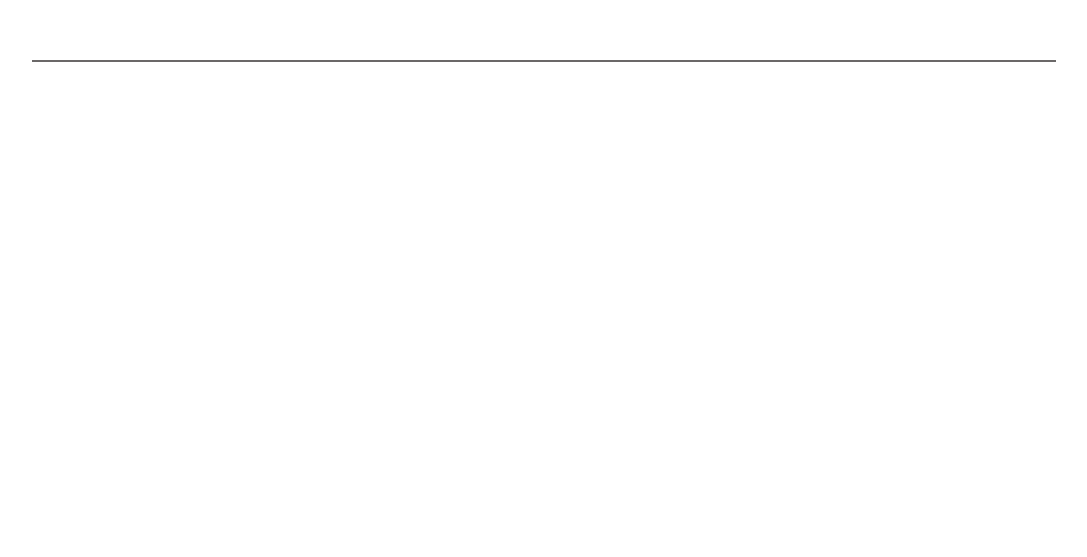
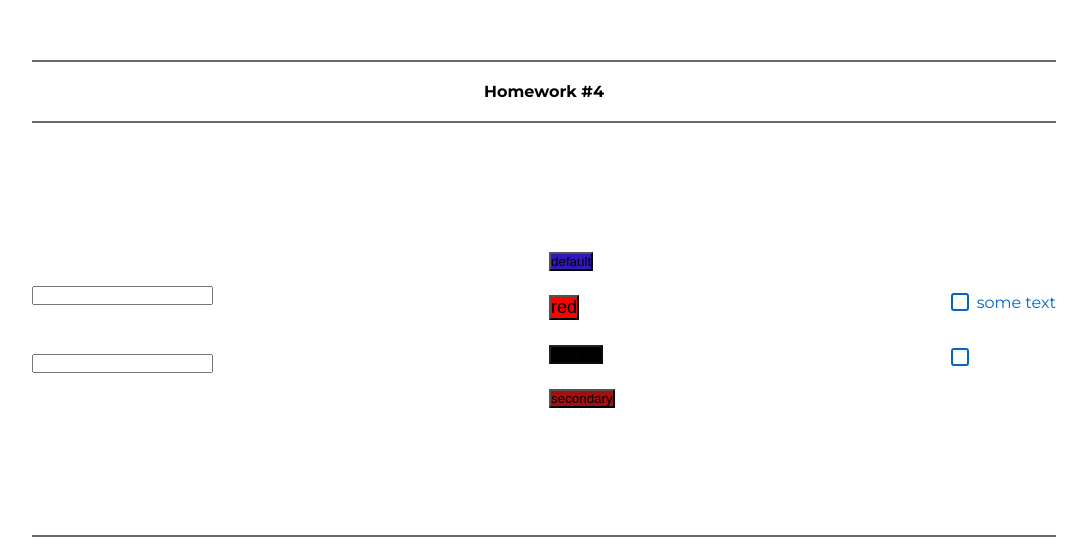
Before and after one commit to KvashninAlexander2023/homeworkSprint02, a React (Create React App) app: page /#/pre-junior in a window 1280 px wide. Before the commit this address led to /. Shown: the part 1142-1699 px from the top of the page, without its empty margins (96-1183 px from the left). Before the commit the page ends 1224 px from the top, so only its background shows below. Built offline with nearby package versions, Linux system fonts and the light colour scheme.

Commit message:
finish HW 04 (no style)

```diff
--- a/src/s1-main/App.tsx
+++ b/src/s1-main/App.tsx
@@ -3,6 +3,7 @@
 import HW1 from '../s2-homeworks/hw01/HW1'
 import HW2 from '../s2-homeworks/hw02/HW2'
 import HW3 from '../s2-homeworks/hw03/HW3'
+import HW4 from '../s2-homeworks/hw04/HW4'
 
 function App() {
     return (
@@ -11,7 +12,7 @@
             {/*раскомментировать по ходу выполнения*/}
             <HW2/>
             <HW3/>
-            {/*<HW4/>*/}
+            <HW4/>
 
             {/*при выполнении дз 5 и более - закомментировать здесь дз 1-4, так как они есть внутри дз 5*/}
             {/*<HW5/>*/}
--- a/src/s2-homeworks/hw04/Stand.module.css
+++ b/src/s2-homeworks/hw04/Stand.module.css
@@ -1,5 +1,6 @@
 .stand {
     display: flex;
+    height: 372px;
     justify-content: space-between;
     align-items: center;
 }
--- a/src/s2-homeworks/hw04/common/c2-SuperButton/SuperButton.module.css
+++ b/src/s2-homeworks/hw04/common/c2-SuperButton/SuperButton.module.css
@@ -1,16 +1,22 @@
 .button {
+  background-color: #10e074;
 }
 
 .disabled {
+  background-color: #000000;
 }
 
 .secondary {
+  background-color: rgb(167, 14, 14);
 }
 
 .default {
+  background-color: #3417b8;
 }
 
 .red {
+  background-color: red;
+  font-size: large;
 }
 
 .default:hover {
--- a/src/s2-homeworks/hw04/common/c2-SuperButton/SuperButton.tsx
+++ b/src/s2-homeworks/hw04/common/c2-SuperButton/SuperButton.tsx
@@ -18,11 +18,18 @@
     }
 ) => {
     const finalClassName = s.button
-        // + (disabled
-        //         ? ...
-        //         : xType === 'red'
-        //             ? ...
+        + (disabled ? " " + s.disabled : xType === 'red'
+                    ? " " + s.red : xType === 'secondary'? ' ' + s.secondary:' ' + s.default)
         + (className ? ' ' + className : '') // задачка на смешивание классов
+
+        // .button
+        // .disabled
+        // .secondary
+        // .default
+        // .red
+
+
+
 
     return (
         <button
--- a/src/s2-homeworks/hw04/common/c3-SuperCheckbox/SuperCheckbox.tsx
+++ b/src/s2-homeworks/hw04/common/c3-SuperCheckbox/SuperCheckbox.tsx
@@ -27,6 +27,8 @@
     }
 ) => {
     const onChangeCallback = (e: ChangeEvent<HTMLInputElement>) => {
+        onChangeChecked?.(e.currentTarget.checked);
+        onChange?.(e)
         // задачка на написание онченджа
 
     }
```
